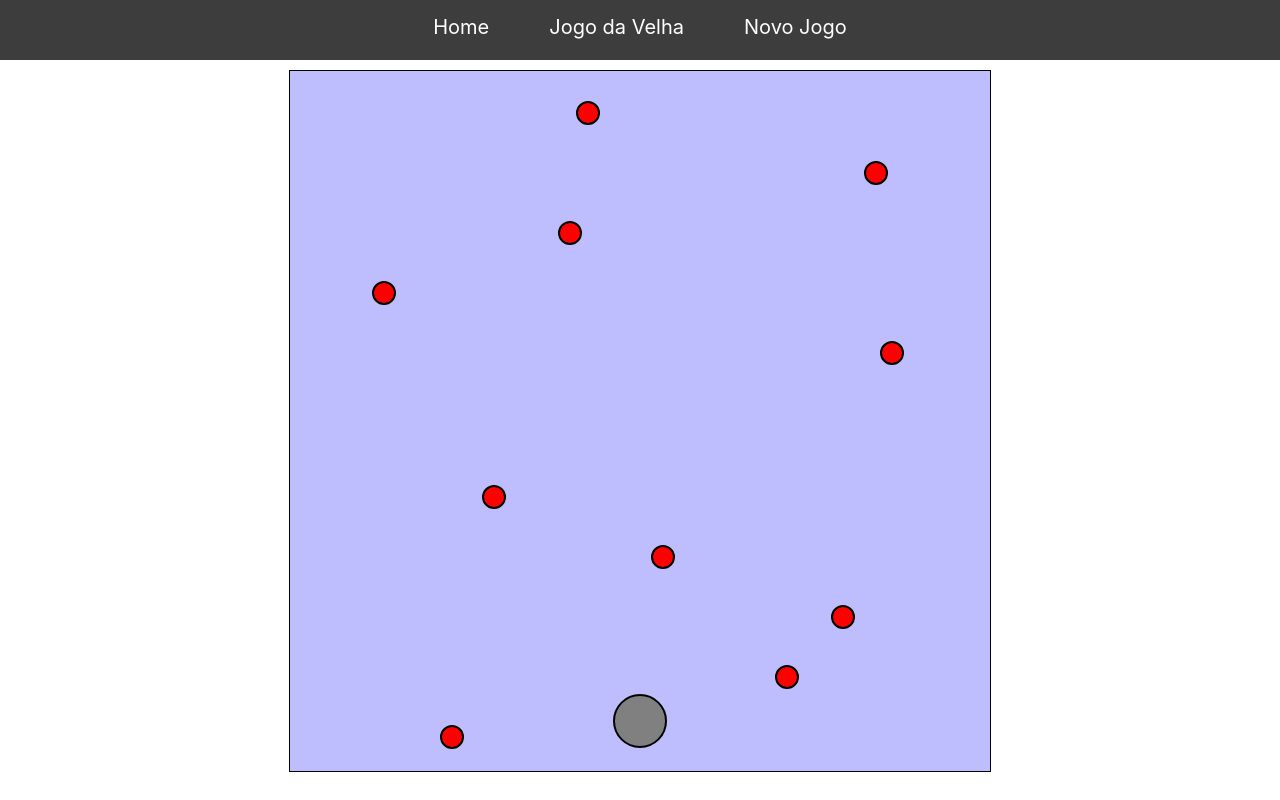
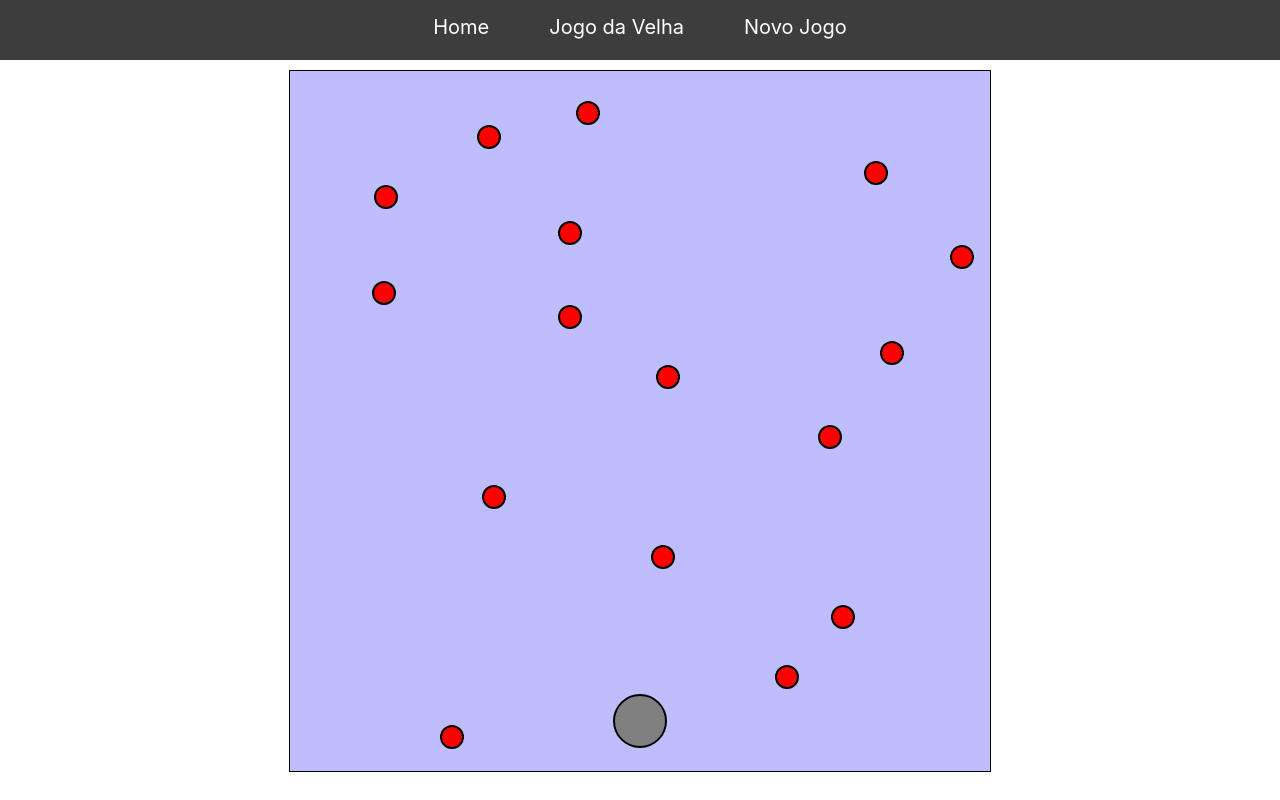
Before and after one commit to akalinoxd/jogo-da-velha, a React (Create React App) app: page /novo-jogo in a window 1280 px wide. Built offline with nearby package versions, Linux system fonts and the light colour scheme.

Commit message:
minor changes

```diff
--- a/src/pages/NovoJogo.js
+++ b/src/pages/NovoJogo.js
@@ -78,6 +78,16 @@ const NovoJogo = () => {
                         <BolinhaInimiga index={8} startTime={3500} />
                         <BolinhaInimiga index={9} startTime={4000} />
                         <BolinhaInimiga index={10} startTime={4500} />
+                        <BolinhaInimiga index={11} startTime={5000} />
+                        <BolinhaInimiga index={12} startTime={5500} />
+                        <BolinhaInimiga index={13} startTime={6000} />
+                        <BolinhaInimiga index={14} startTime={6500} />
+                        <BolinhaInimiga index={15} startTime={7000} />
+                        <BolinhaInimiga index={16} startTime={7500} />
+                        <BolinhaInimiga index={17} startTime={8000} />
+                        <BolinhaInimiga index={18} startTime={8500} />
+                        <BolinhaInimiga index={19} startTime={9000} />
+                        <BolinhaInimiga index={20} startTime={9500} />
                     </div>
                     <div style={bolinhaPrincipalStyle}></div>
                 </div>
```
